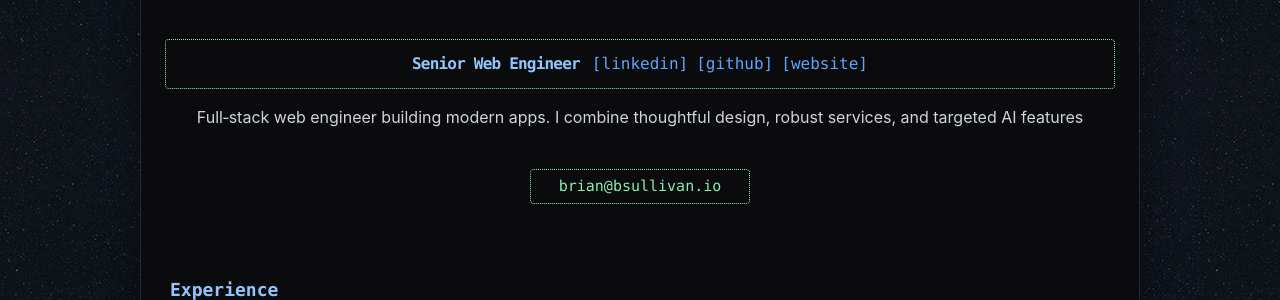
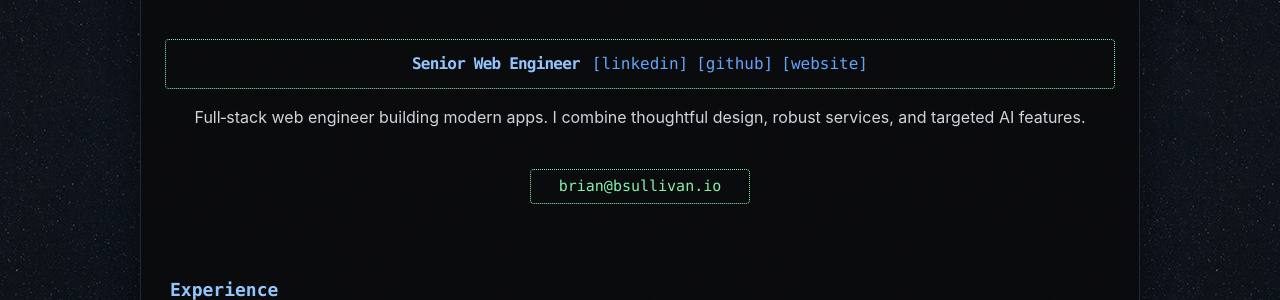
Before and after one commit to bsullivan-io/bsullivan.io, a Jekyll site: the page built from resume/index.html, in a window 1280 px wide and 900 px high. Shown: the part 282-582 px from the top of the window. Built offline with Jekyll 4.4.1, drawn with Linux system fonts in a browser that asks for light colours.

Commit message:
fix period

```diff
--- a/_config.yml
+++ b/_config.yml
@@ -23,7 +23,7 @@ resume_contact_address:         "143 Skillman Ave, #3C • Brooklyn NY 11211"
 resume_header_contact_info:     "143 Skillman Ave, #3C • Brooklyn NY 11211 • 732-600-6507 • brian@bsullivan.io"
 display_header_contact_info:    "false"
 
-resume_header_intro: "<p>Full‑stack web engineer building modern apps. I combine thoughtful design, robust services, and targeted AI features</p>"
+resume_header_intro: "<p>Full‑stack web engineer building modern apps. I combine thoughtful design, robust services, and targeted AI features.</p>"
 
 # use "yes" to display the email contact button,
 # "no" to display an "I'm not looking for work" message,
```
